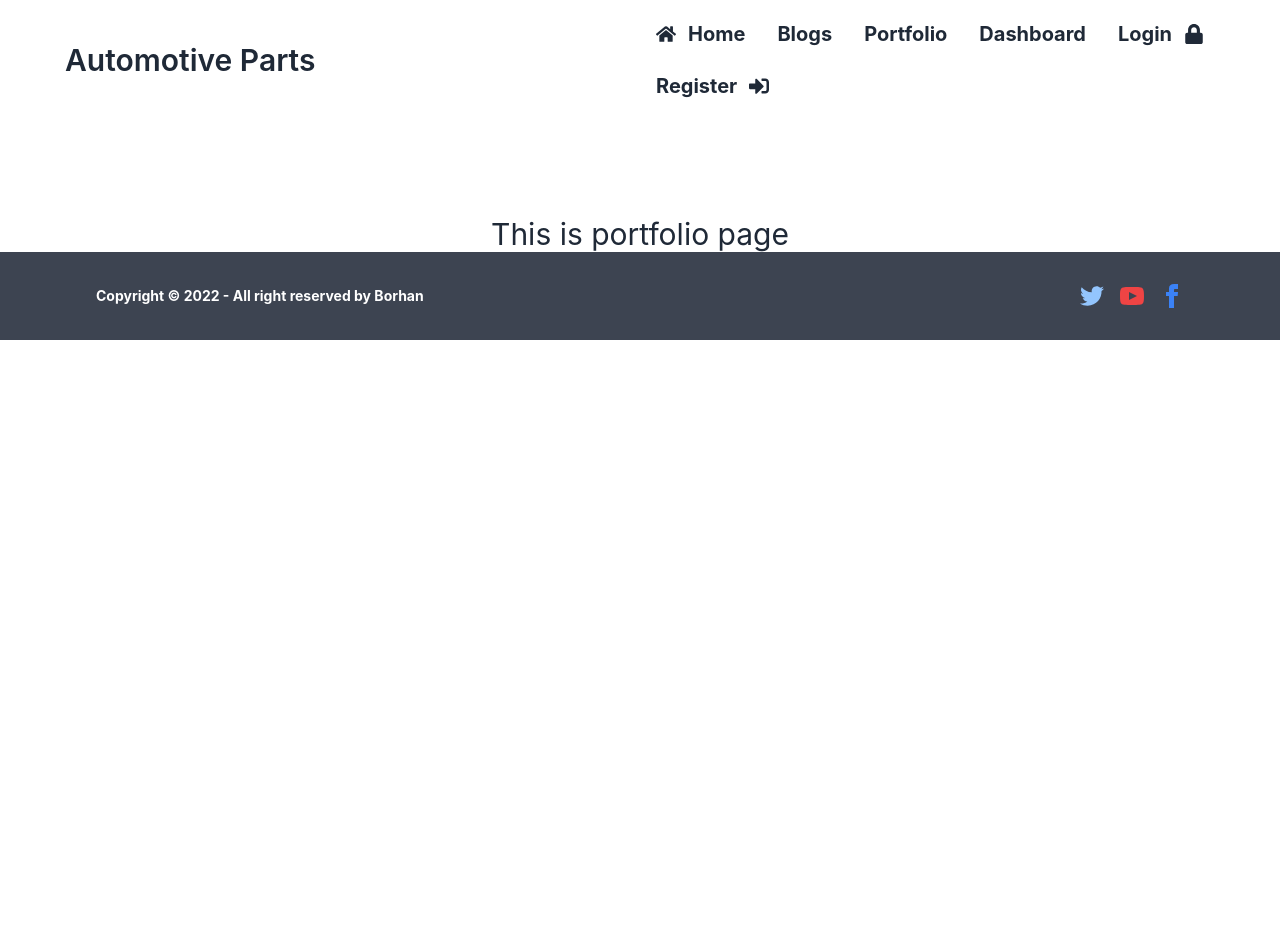
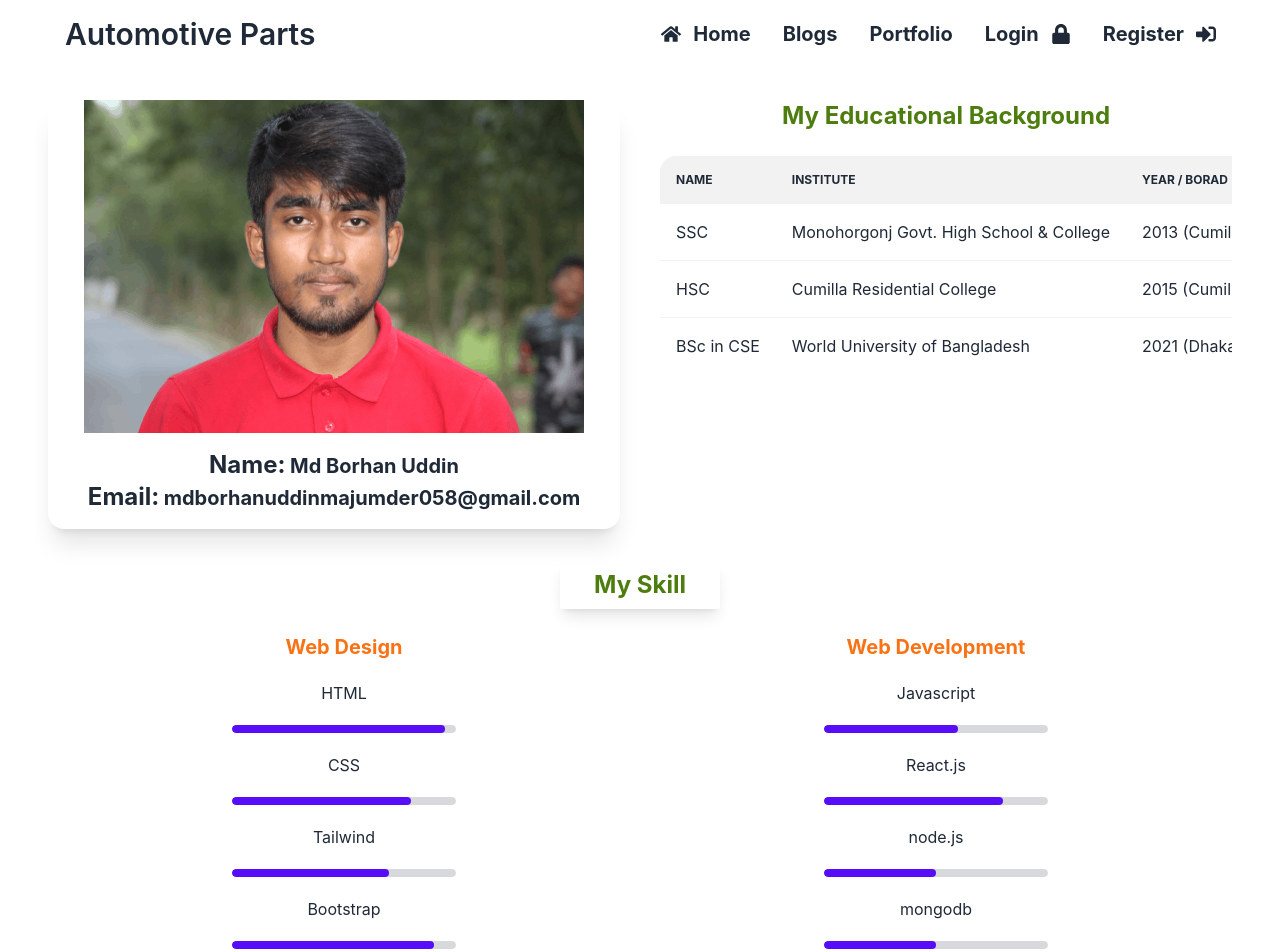
Before and after one commit to MuhammadBorhan/manufacturer-website-client-side-MuhammadBorhan, a React (Create React App) app: page /portfolio in a window 1280 px wide. Shown: the top 952 px of the page. Before the commit the page ends 800 px from the top, so only its background shows below. Built offline with nearby package versions, Linux system fonts and the light colour scheme; no server answers.

Commit message:
portfolio page created

```diff
--- a/src/pages/Home/BuyNow.js
+++ b/src/pages/Home/BuyNow.js
@@ -4,6 +4,7 @@ import { useParams } from 'react-router-dom';
 import auth from '../../Firebase/firebase.init';
 import useProducts from '../CustomHook/useProducts';
 import { toast } from 'react-toastify';
+import { FaShoppingCart } from 'react-icons/fa';
 
 const BuyNow = () => {
     const [user] = useAuthState(auth)
@@ -120,7 +121,7 @@ const BuyNow = () => {
                     <p><span className='font-bold'>Per unit price:</span> <span className='font-bold text-xl'>${price}</span></p>
                     <p className='font-bold text-indigo-400'>{description}</p>
                 </div>
-                <label disabled={minQuantity < 50 || avlbQuantity > 121} for="confirm_purchase" className="btn modal-button">go to purchase</label>
+                <label disabled={minQuantity < 50 || avlbQuantity > 121} for="confirm_purchase" className="btn modal-button"><span className='pr-3 text-2xl'><FaShoppingCart /></span> go to purchase</label>
             </div>
 
             <div>
--- a/src/pages/Navbar/Navbar.js
+++ b/src/pages/Navbar/Navbar.js
@@ -17,7 +17,7 @@ const Navbar = () => {
         <li><Link to='/home' className='text-xl font-bold'><span><FaHome /></span><span>Home</span></Link></li>
         <li><Link to='/blogs' className='text-xl font-bold'>Blogs</Link></li>
         <li><Link to='/portfolio' className='text-xl font-bold'>Portfolio</Link></li>
-        <li><Link to='/dashboard' className='text-xl font-bold'>Dashboard</Link></li>
+        {user && <li><Link to='/dashboard' className='text-xl font-bold'>Dashboard</Link></li>}
         {
             user ? <li><button onClick={logout} className='text-xl font-bold'>Logout<span><FaSignOutAlt /></span></button></li> : <li><Link to='/login' className='text-xl font-bold'>Login<span><FaLock /></span></Link></li>
         }
--- /dev/null
+++ b/src/pages/NotFound/NotFound.css
@@ -0,0 +1,3 @@
+.not-found {
+    height: 80vh;
+}
--- a/src/pages/NotFound/NotFound.js
+++ b/src/pages/NotFound/NotFound.js
@@ -1,11 +1,11 @@
 import React from 'react';
+import Opps from '../../images/404.jpg';
+import './NotFound.css';
 
 const NotFound = () => {
     return (
-        <div className='text-center mt-40 mb-48'>
-            <p className='text-red-600 text-3xl font-bold'>Error...!</p>
-            <h1 className='text-red-600 text-6xl font-bold'>404</h1>
-            <p className='text-red-600 text-3xl font-bold'>Page Not Found</p>
+        <div className='flex justify-center items-center not-found'>
+            <img className='' src={Opps} alt="" />
         </div>
     );
 };
--- /dev/null
+++ b/src/pages/Portfolio/Portfolio.css
@@ -0,0 +1,9 @@
+/* .portfolio img {
+    width: 200px;
+    height: auto;
+}
+
+.portfolio .title {
+    padding: 20px;
+    background-color: rgba(255, 238, 0, 0.645);
+} */
--- a/src/pages/Portfolio/Portfolio.js
+++ b/src/pages/Portfolio/Portfolio.js
@@ -1,9 +1,88 @@
 import React from 'react';
+import myself from '../../images/myself.png';
+import './Portfolio.css';
 
 const Portfolio = () => {
     return (
-        <div className='px-12'>
-            <h3 className='text-center text-3xl mt-24'>This is portfolio page</h3>
+        <div className='px-12 py-8'>
+            <div className='grid grid-cols-1 md:grid-cols-2 gap-10'>
+                <div class="card card-compact bg-base-100 shadow-xl">
+                    <figure><img src={myself} alt="Shoes" /></figure>
+                    <div class="text-center p-4">
+                        <p><span className='text-2xl font-bold'>Name:</span> <span className='text-xl font-bold'>Md Borhan Uddin</span></p>
+                        <p><span className='text-2xl font-bold'>Email:</span> <span className='text-xl font-bold'>mdborhanuddinmajumder058@gmail.com</span></p>
+                    </div>
+                </div>
+                <div className='text-center'>
+                    <h2 className='text-2xl font-bold text-lime-700 mb-6'>My Educational Background</h2>
+                    <div class="overflow-x-auto">
+                        <table class="table w-full">
+                            <thead>
+                                <tr>
+                                    <th>Name</th>
+                                    <th>Institute</th>
+                                    <th>Year / Borad</th>
+                                </tr>
+                            </thead>
+                            <tbody>
+                                <tr>
+                                    <td>SSC</td>
+                                    <td>Monohorgonj Govt. High School & College</td>
+                                    <td>2013 (Cumilla)</td>
+                                </tr>
+                                <tr>
+                                    <td>HSC</td>
+                                    <td>Cumilla Residential College</td>
+                                    <td>2015 (Cumilla)</td>
+                                </tr>
+                                <tr>
+                                    <td>BSc in CSE</td>
+                                    <td>World University of Bangladesh</td>
+                                    <td>2021 (Dhaka)</td>
+                                </tr>
+                            </tbody>
+                        </table>
+                    </div>
+                </div>
+            </div>
+            <div className='text-center py-4 mt-4'>
+                <h2 className='text-2xl font-bold text-lime-700 mb-6 shadow-lg py-2 w-40 mx-auto'>My Skill</h2>
+                <div className='grid grid-cols-1 md:grid-cols-2'>
+                    <div>
+                        <h1 className='text-xl font-bold mb-5 text-orange-500'>Web Design</h1>
+                        <div className='grid grid-cols-1 gap-5 justify-items-center'>
+                            <p>HTML</p>
+                            <progress class="progress progress-primary w-56" value="95" max="100"></progress>
+                            <p>CSS</p>
+                            <progress class="progress progress-primary w-56" value="80" max="100"></progress>
+                            <p>Tailwind</p>
+                            <progress class="progress progress-primary w-56" value="70" max="100"></progress>
+                            <p>Bootstrap</p>
+                            <progress class="progress progress-primary w-56" value="90" max="100"></progress>
+                        </div>
+                    </div>
+                    <div className='mt-8 md:mt-0'>
+                        <h1 className='text-xl font-bold mb-5 text-orange-500'>Web Development</h1>
+                        <div className='grid grid-cols-1 gap-5 justify-items-center'>
+                            <p>Javascript</p>
+                            <progress class="progress progress-primary w-56" value="60" max="100"></progress>
+                            <p>React.js</p>
+                            <progress class="progress progress-primary w-56" value="80" max="100"></progress>
+                            <p>node.js</p>
+                            <progress class="progress progress-primary w-56" value="50" max="100"></progress>
+                            <p>mongodb</p>
+                            <progress class="progress progress-primary w-56" value="50" max="100"></progress>
+                        </div>
+                    </div>
+                </div>
+            </div>
+            <div className='text-center mt-8'>
+                <h4 className='text-xl font-bold mb-3'>My Completed Project</h4>
+                <p><a target='_blank' className='underline' href="https://scintillating-quokka-d477fd.netlify.app/">https://scintillating-quokka-d477fd.netlify.app/</a></p>
+                <p><a target='_blank' className='underline my-4' href="https://sparkly-travesseiro-3c9d55.netlify.app/">https://sparkly-travesseiro-3c9d55.netlify.app/</a></p>
+                <p><a target='_blank' className='underline' href="https://velvety-palmier-679f13.netlify.app/">https://velvety-palmier-679f13.netlify.app/</a></p>
+
+            </div>
         </div>
     );
 };
```
Also changed, not shown: src/images/404.jpg (added), src/images/myself.png (added).
